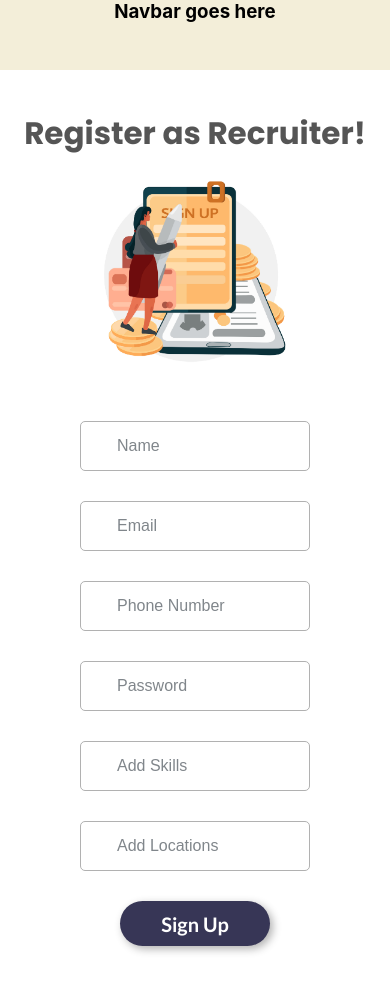
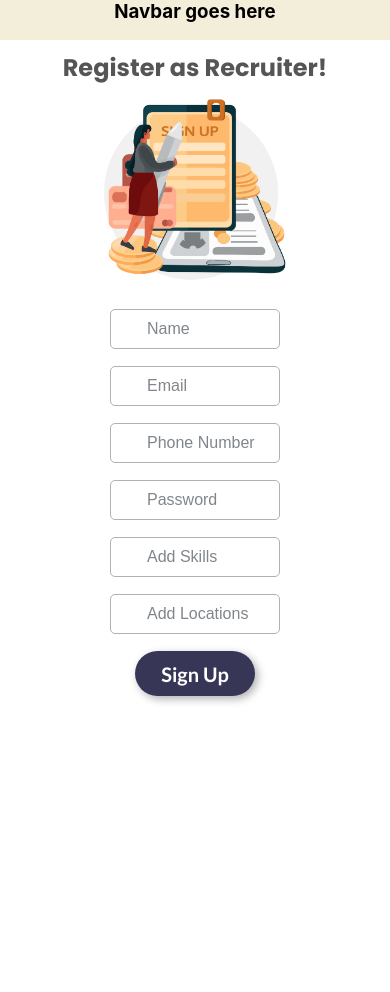
Before and after one commit to amalvarghese593/Registration-form-UI, a React (Create React App) app: page /register/recruiter in a window 390 px wide. Shown: the top 992 px of the page. After the commit the page ends 844 px from the top, so only its background shows below. Built offline with nearby package versions, Linux system fonts and the light colour scheme.

Commit message:
modified

```diff
--- a/src/components/regpage.css
+++ b/src/components/regpage.css
@@ -161,10 +161,7 @@
   }
 }
 
-@media all and (max-width: 750px) {
-}
-
-@media all and (max-width: 700px) {
+@media all and (max-width: 800px) {
   .reg-container {
     height: 100%;
     flex-direction: column-reverse;
@@ -175,61 +172,42 @@
   }
   .signup-container {
     margin-bottom: 50px;
+    width: 100%;
   }
 }
 
-@media all and (max-width: 430px) {
+@media all and (max-width: 500px) {
   .image-container {
     width: 90%;
   }
-  .reg-title {
-    width: 350px;
-    font-size: 31px;
-    top: 40px;
+  .signup-button {
+    width: 120px;
   }
-}
-@media all and (max-width: 372px) {
-  .reg-title {
-    width: 330px;
-    font-size: 28px;
-    top: 35px;
-  }
-}
-@media all and (max-width: 352px) {
-  .reg-title {
-    width: 320px;
-    font-size: 28px;
-  }
-}
-@media all and (max-width: 330px) {
   .reg-title {
     width: 300px;
-    font-size: 27px;
+    font-size: 24px;
+    top: 10px;
+  }
+  .reg-navbar {
+    height: 40px;
+  }
+  .input-container {
+    width: 170px;
+    margin-bottom: 17px;
+  }
+  .name-input {
+    height: 40px;
+  }
+  .reg-bg-image {
+    padding-top: 0;
+  }
+  .signup-container {
+    padding-top: 0%;
   }
 }
 @media all and (max-width: 315px) {
-  .input-container,
-  .signup-button {
-    width: 220px;
-  }
   .reg-title {
-    width: 290px;
-    font-size: 25px;
+    font-size: 22px;
+    width: 270px;
   }
 }
-@media all and (max-width: 300px) {
-  .input-container,
-  .signup-button {
-    width: 200px;
-  }
-}
-@media all and (max-width: 290px) {
-  .input-container,
-  .signup-button {
-    width: 190px;
-  }
-  .reg-title {
-    width: 270px;
-    font-size: 24px;
-  }
-}
```
